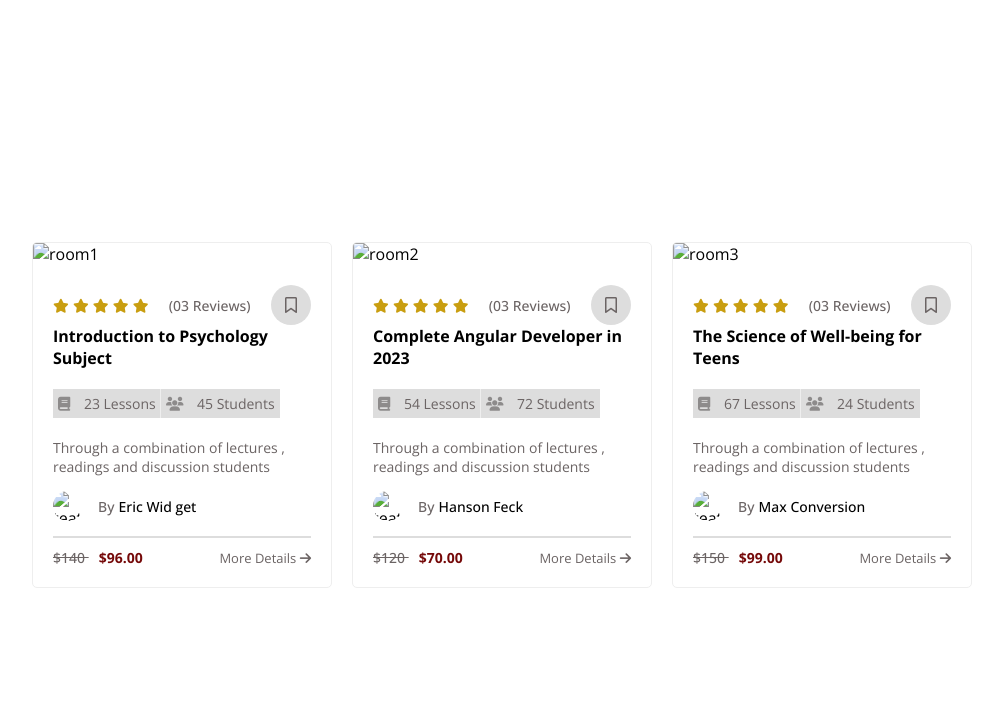
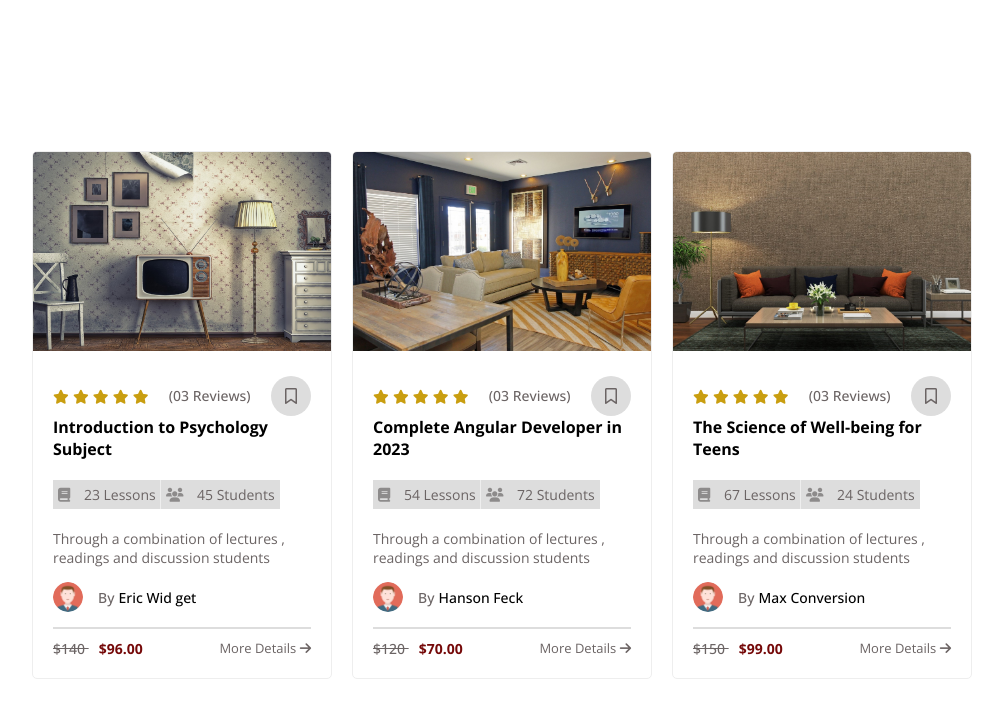
Before and after one commit to Abdelrahman1Ibrahim/MegaTeamTask, a plain HTML site: page index.html in a window 1280 px wide. Shown: the whole page, without its empty margins (138-1141 px from the left). Drawn offline with nearby package versions, Linux system fonts and the light colour scheme.

Commit message:
Update index.html

```diff
--- a/index.html
+++ b/index.html
@@ -17,7 +17,7 @@
     <div class="container">
         <div class="card">
             <div class="imge">
-                <img src="image/room1.jpg" alt="room1">
+                <img src="room1.jpg" alt="room1">
             </div>
       <div style="padding: 20px;">
         <div class="head">
@@ -49,7 +49,7 @@
             Through a combination of lectures , readings and discussion students
         </p>
         <div class="name">
-            <img src="image/avatar (1).png" alt="teatures">
+            <img src="avatar (1).png" alt="teatures">
             <p>
                 <span>By</span>
                 <span>Eric Wid get</span>
@@ -74,7 +74,7 @@
         </div>
         <div class="card">
             <div class="imge">
-                <img src="image/room2.jpg" alt="room2">
+                <img src="room2.jpg" alt="room2">
             </div>
       <div style="padding: 20px;">
         <div class="head">
@@ -106,7 +106,7 @@
             Through a combination of lectures , readings and discussion students
         </p>
         <div class="name">
-            <img src="image/avatar (1).png" alt="teatures">
+            <img src="avatar (1).png" alt="teatures">
             <p>
                 <span>By</span>
                 <span>Hanson Feck</span>
@@ -131,7 +131,7 @@
         </div>
         <div class="card">
             <div class="imge">
-                <img src="image/room3.jpg" alt="room3">
+                <img src="room3.jpg" alt="room3">
             </div>
       <div style="padding: 20px;">
         <div class="head">
@@ -163,7 +163,7 @@
             Through a combination of lectures , readings and discussion students
         </p>
         <div class="name">
-            <img src="image/avatar (1).png" alt="teatures">
+            <img src="avatar (1).png" alt="teatures">
             <p>
                 <span>By</span>
                 <span>Max Conversion</span>
```
